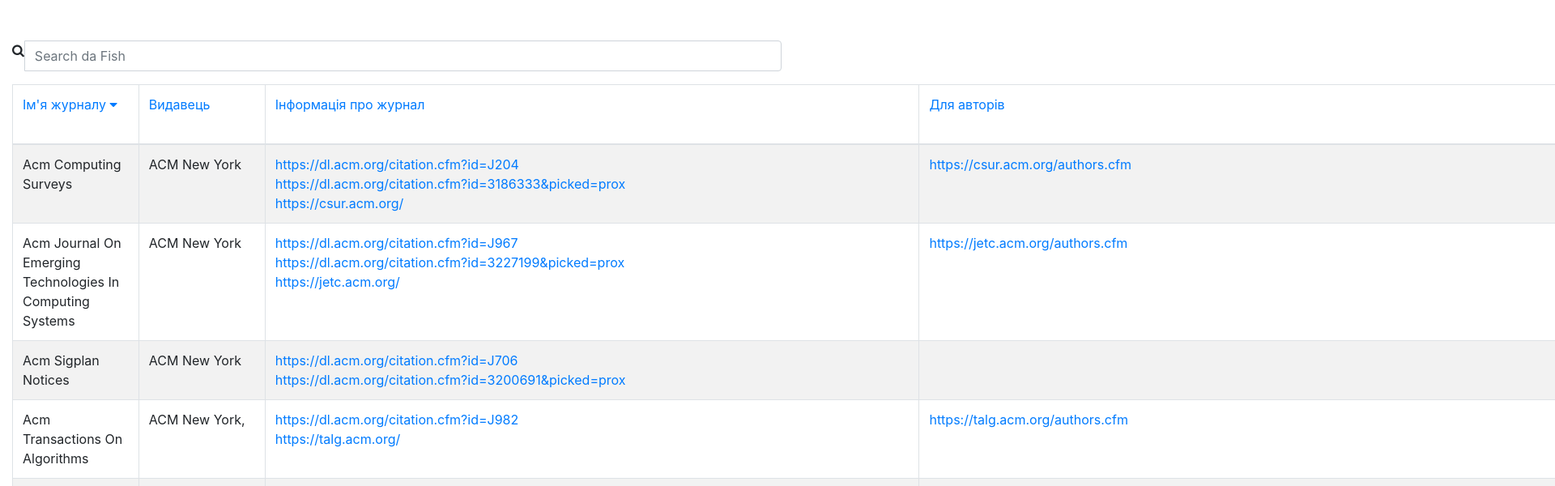
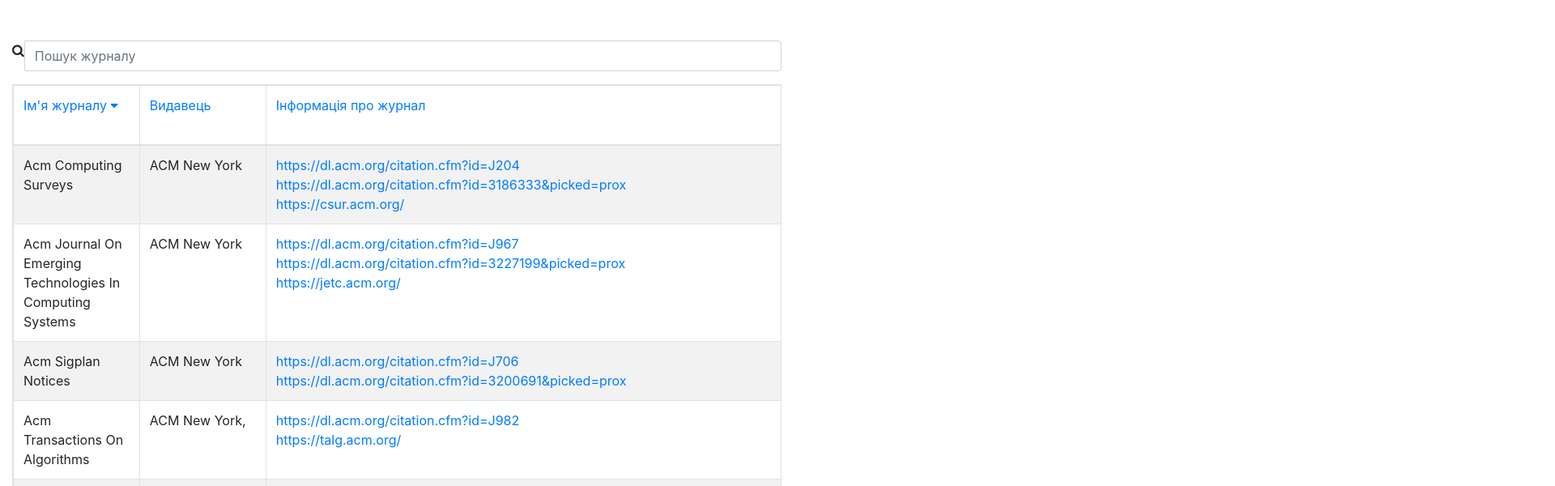
Before and after one commit to Sajel/kpi_journals, a plain HTML site: page index.html in a window 1280 px wide. Shown: the top 600 px of the page at 81% size, 1920 px wide, since content can reach past the window. Drawn offline with nearby package versions, Linux system fonts and the light colour scheme; no server answers.

Commit message:
Remove horizontal scroll

```diff
--- a/index.html
+++ b/index.html
@@ -16,19 +16,19 @@
 
 <body>
 
-  <div class="container" ng-app="sortApp" ng-controller="mainController">
+  <div class="container-fluid" ng-app="sortApp" ng-controller="mainController">
 
 
   <form>
     <div class="form-group">
       <div class="input-group">
         <div class="input-group-addon"><i class="fa fa-search"></i></div>
-        <input type="text" class="form-control" placeholder="Search da Fish" ng-model="searchFish">
+        <input type="text" class="form-control" placeholder="Пошук журналу" ng-model="searchFish">
       </div>
     </div>
   </form>
 
-  <table class="table table-bordered table-striped">
+  <table class="table table-responsive table-bordered table-striped">
 
     <thead>
       <tr>
```
